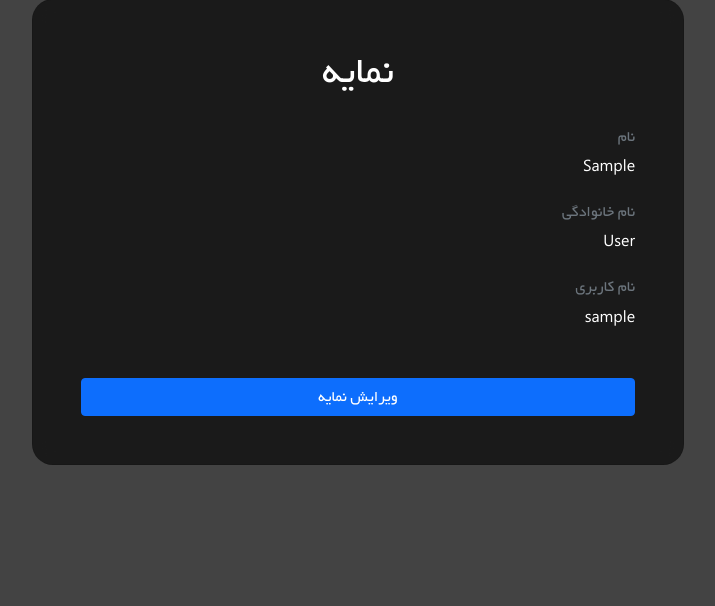
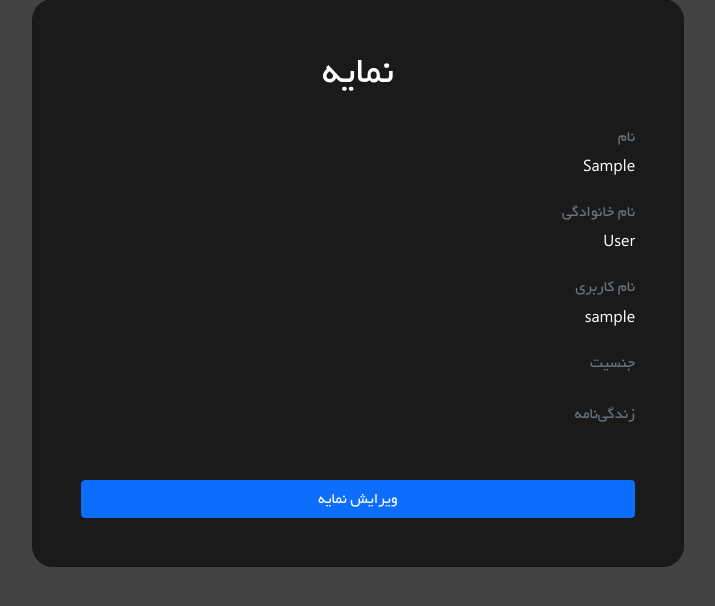
Before and after one commit to kmirzavaziri/dsc-django, a Django app: page /profile/ in a window 1280 px wide. Shown: the part 67-673 px from the top of the page, without its empty margins (294-1009 px from the left). Run offline with Django 4.2, Linux system fonts and the light colour scheme; the visitor is signed in with stand-in values (Sample User, id 1).

Commit message:
Added gender and bio to profile view

```diff
--- a/src/main/dictionary.py
+++ b/src/main/dictionary.py
@@ -19,9 +19,6 @@
         'contact_us.title': 'عنوان',
         'contact_us.email': 'ایمیل',
         'contact_us.text': 'متن',
-        'profile.first_name': 'نام',
-        'profile.last_name': 'نام خانوادگی',
-        'profile.username': 'نام کاربری',
         'register.error_messages.unique_username': 'نام کاربری شما در سیستم موجود است',
         'register.error_messages.password_mismatch': 'گذرواژه و تکرار گذرواژه یکسان نیستند',
         'panel.welcome': 'به پنل کاربری خوش آمدید',
@@ -46,6 +43,9 @@
         'week_day.tuesday': 'سه‌شنبه',
         'week_day.wednesday': 'چهارشنبه',
         'courses.save': 'ذخیره',
+        'user.first_name': 'نام',
+        'user.last_name': 'نام خانوادگی',
+        'user.username': 'نام کاربری',
         'user.gender': 'جنسیت',
         'user.gender.male': 'مرد',
         'user.gender.female': 'زن',
--- a/src/templates/users/profile.html
+++ b/src/templates/users/profile.html
@@ -7,12 +7,16 @@
     <div class="row justify-content-center">
         <div class="col-md-6 p-5 mt-3 card">
             <h1 class="align-self-center">{% exp 'profile' %}</h1>
-            <h6 class="text-secondary mt-4">{% exp 'profile.first_name' %}</h6>
+            <h6 class="text-secondary mt-4">{% exp 'user.first_name' %}</h6>
             <span id="text_first_name">{{ request.user.first_name }}</span>
-            <h6 class="text-secondary mt-4">{% exp 'profile.last_name' %}</h6>
+            <h6 class="text-secondary mt-4">{% exp 'user.last_name' %}</h6>
             <span id="text_last_name">{{ request.user.last_name }}</span>
-            <h6 class="text-secondary mt-4">{% exp 'profile.username' %}</h6>
-            <span id="text_user_name">{{ request.user.username }}</span>
+            <h6 class="text-secondary mt-4">{% exp 'user.username' %}</h6>
+            <span id="text_username">{{ request.user.username }}</span>
+            <h6 class="text-secondary mt-4">{% exp 'user.gender' %}</h6>
+            <span id="text_gender">{{ request.user.get_gender_display }}</span>
+            <h6 class="text-secondary mt-4">{% exp 'user.bio' %}</h6>
+            <span id="text_bio">{{ request.user.bio }}</span>
             <a class="btn btn-primary mt-5" id="setting" href="{% url 'users:setting' %}">{% exp 'edit_profile' %}</a>
         </div>
     </div>
```
